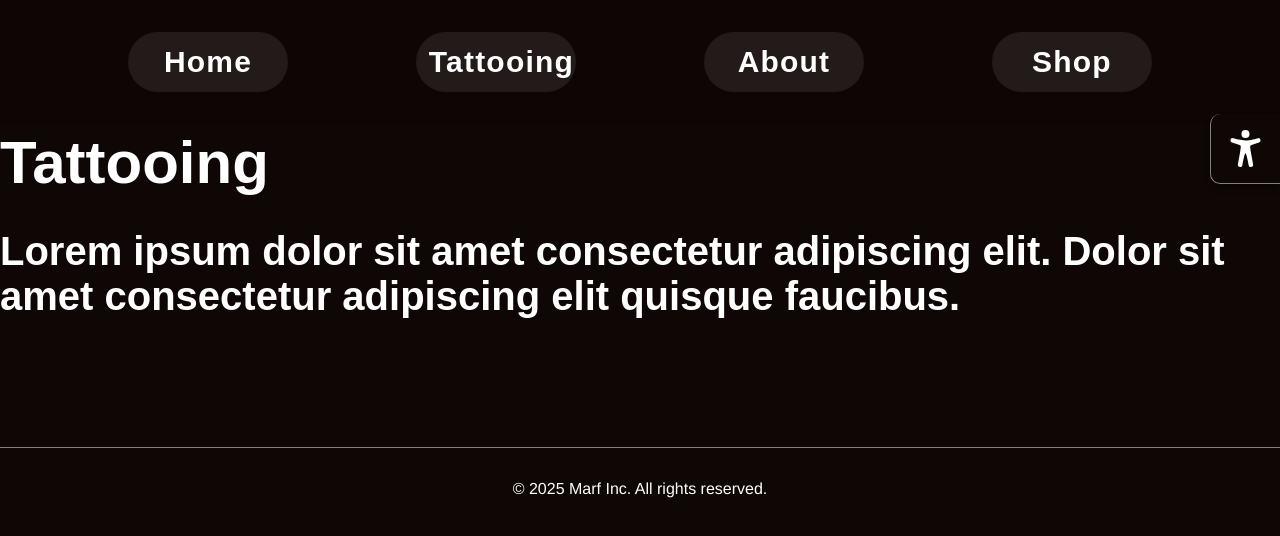
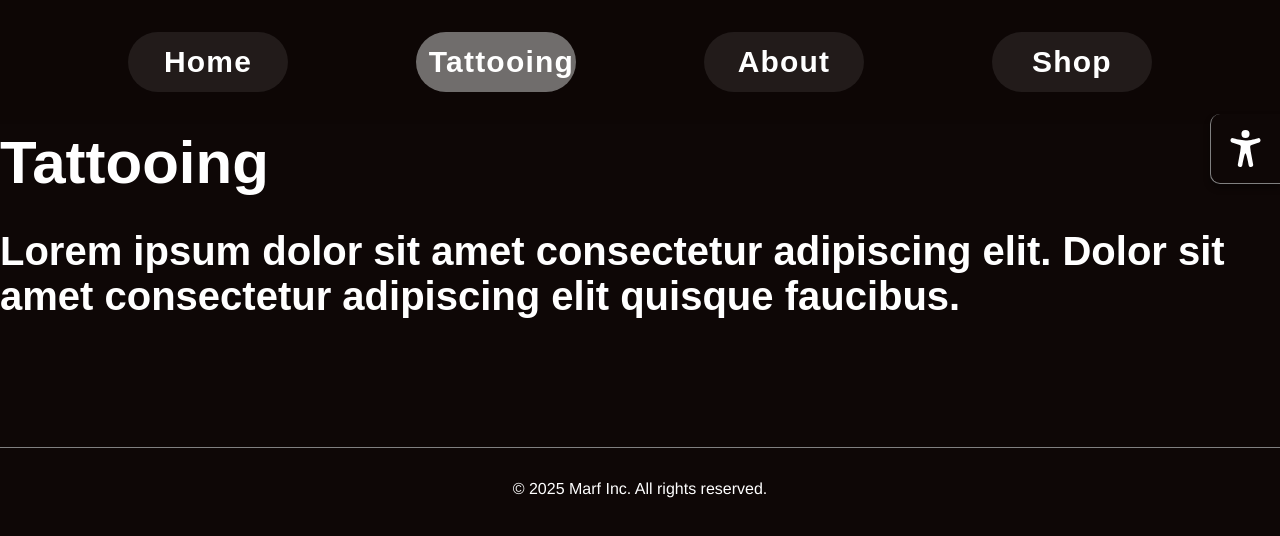
Before and after one commit to rmarafioti/estudio_castelo, a Next.js app: page /featureOne in a window 1280 px wide. Shown: the top 536 px of the page. Built offline with nearby package versions, Linux system fonts and the light colour scheme; a web font is replaced by a local one.

Commit message:
#7 adds active link indicator to nav links

```diff
--- a/src/app/_layout/Navbar.jsx
+++ b/src/app/_layout/Navbar.jsx
@@ -11,6 +11,8 @@ import mobile from "../_styling/mobile_nav.module.css";
 export default function Navbar() {
   const [menuOpen, setMenuOpen] = useState(false);
   const pathname = usePathname();
+
+  const isActive = (href) => pathname === href;
 
   useEffect(() => {
     setMenuOpen(false);
@@ -34,7 +36,13 @@ export default function Navbar() {
           {links
             .filter((link) => link.href)
             .map(({ href, label }) => (
-              <Link key={href} href={href} className={pc.nav_link}>
+              <Link
+                key={href}
+                href={href}
+                className={`${pc.nav_link} ${
+                  isActive(href) ? pc.active_link : ""
+                }`}
+              >
                 {label}
               </Link>
             ))}
--- a/src/app/_styling/navbar.module.css
+++ b/src/app/_styling/navbar.module.css
@@ -18,7 +18,7 @@
   text-decoration: none;
 }
 
-.nav_link:hover {
+.active_link {
   background: rgba(211, 211, 211, 0.5);
   border-bottom: none;
 }
```
